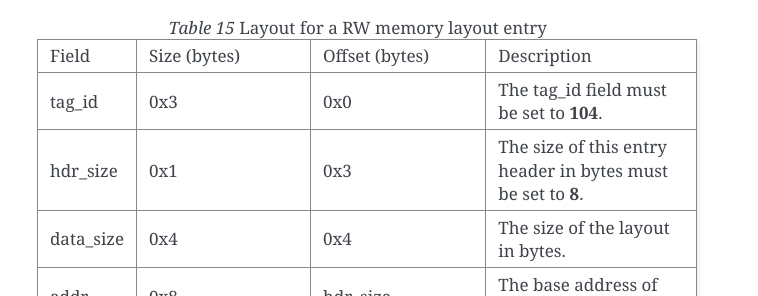
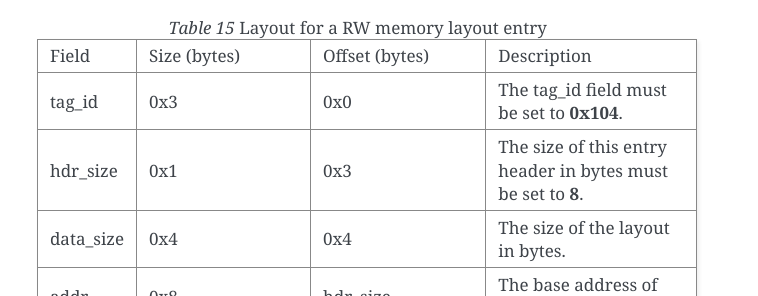
Before and after one commit to FirmwareHandoff/firmware_handoff, a Sphinx documentation site: the page built from source/transfer_list.rst, in a window 1280 px wide and 900 px high, scrolled down 16694 px. Shown: the part 438-734 px from the top of the window, without its empty margins (383-1141 px from the left). Built offline with Sphinx 7.4.7, drawn with Linux system fonts in a browser that asks for light colours.

Commit message:
Fix tag ID of RW memory layout entry
Tag ID of RW memory layout entry was wrongly put as "104" instead
of "0x104".

Signed-off-by: Manish Pandey <manish.pandey2@arm.com>

```diff
--- a/source/transfer_list.rst
+++ b/source/transfer_list.rst
@@ -972,7 +972,7 @@ into its memory map during platform setup. If other memory types are required
    * - tag_id
      - 0x3
      - 0x0
-     - The tag_id field must be set to **104**.
+     - The tag_id field must be set to **0x104**.
 
    * - hdr_size
      - 0x1
```
